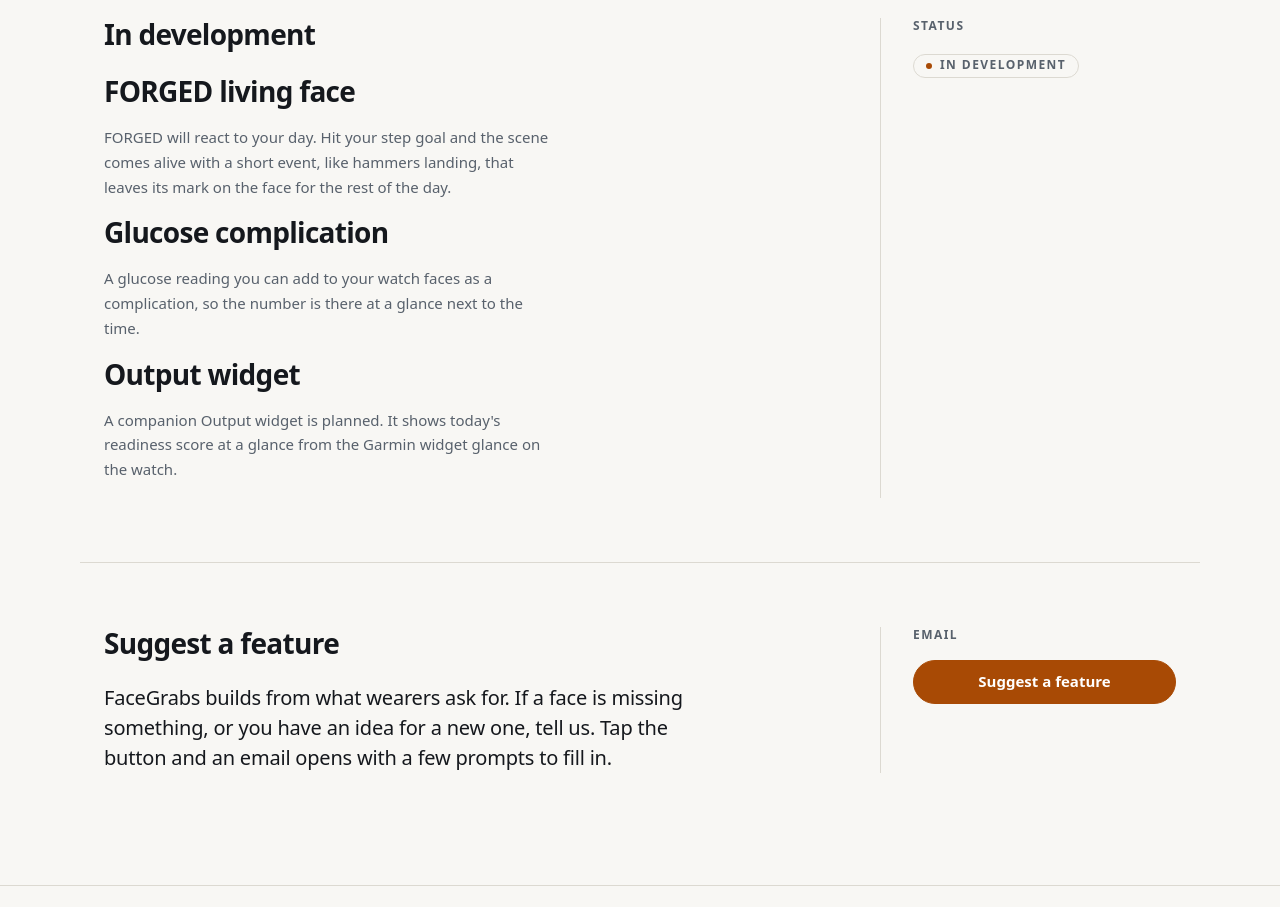
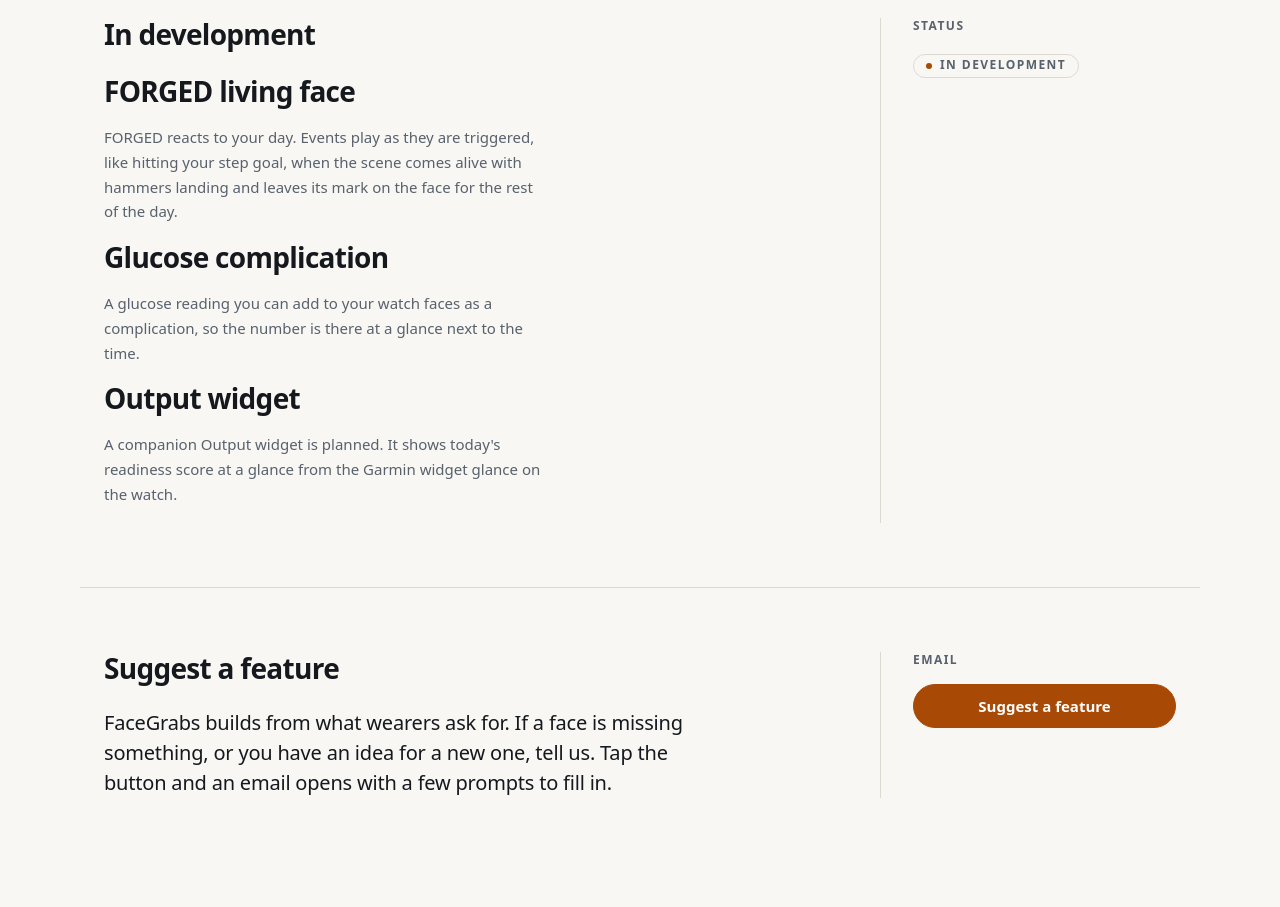
Before and after one commit to facegrabs/facegrabs, a plain HTML site: page index.html in a window 1280 px wide. Shown: the part 3660-4567 px from the top of the page. Drawn offline with Linux system fonts and the light colour scheme.

Commit message:
FORGED events wording 2

```diff
--- a/index.html
+++ b/index.html
@@ -55,7 +55,7 @@
 </div>
 <p class="note trialnote">Every face has a listing where you can try it for two days first.</p></section>
 <section class="wrap" id="coming-soon"><div class="layout"><div class="col"><h2>In development</h2>
-<div class="card soon f-forged"><div class="cbody"><h3>FORGED living face</h3><p>FORGED will react to your day. Hit your step goal and the scene comes alive with a short event, like hammers landing, that leaves its mark on the face for the rest of the day.</p></div></div>
+<div class="card soon f-forged"><div class="cbody"><h3>FORGED living face</h3><p>FORGED reacts to your day. Events play as they are triggered, like hitting your step goal, when the scene comes alive with hammers landing and leaves its mark on the face for the rest of the day.</p></div></div>
 <div class="card soon f-steady"><div class="cbody"><h3>Glucose complication</h3><p>A glucose reading you can add to your watch faces as a complication, so the number is there at a glance next to the time.</p></div></div>
 <div class="card soon f-output"><div class="cbody"><h3>Output widget</h3><p>A companion Output widget is planned. It shows today's readiness score at a glance from the Garmin widget glance on the watch.</p></div></div></div>
 <aside class="rail" aria-label="Status"><div class="rail-in"><div class="rb"><h2>Status</h2><p><span class="badge">In development</span></p></div></div></aside></div></section>
```
